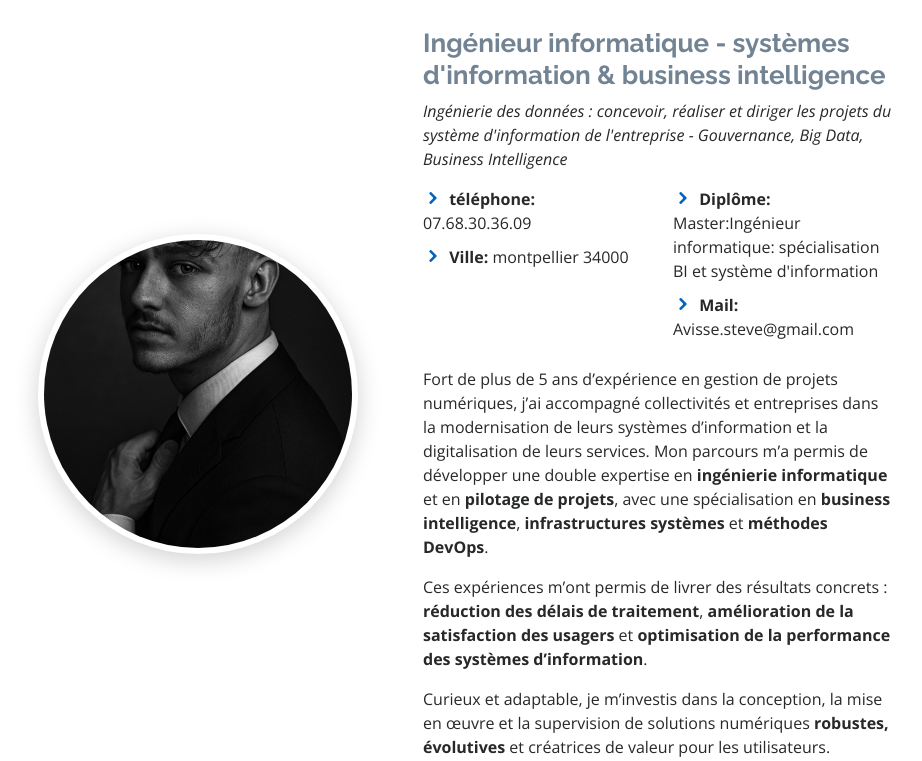
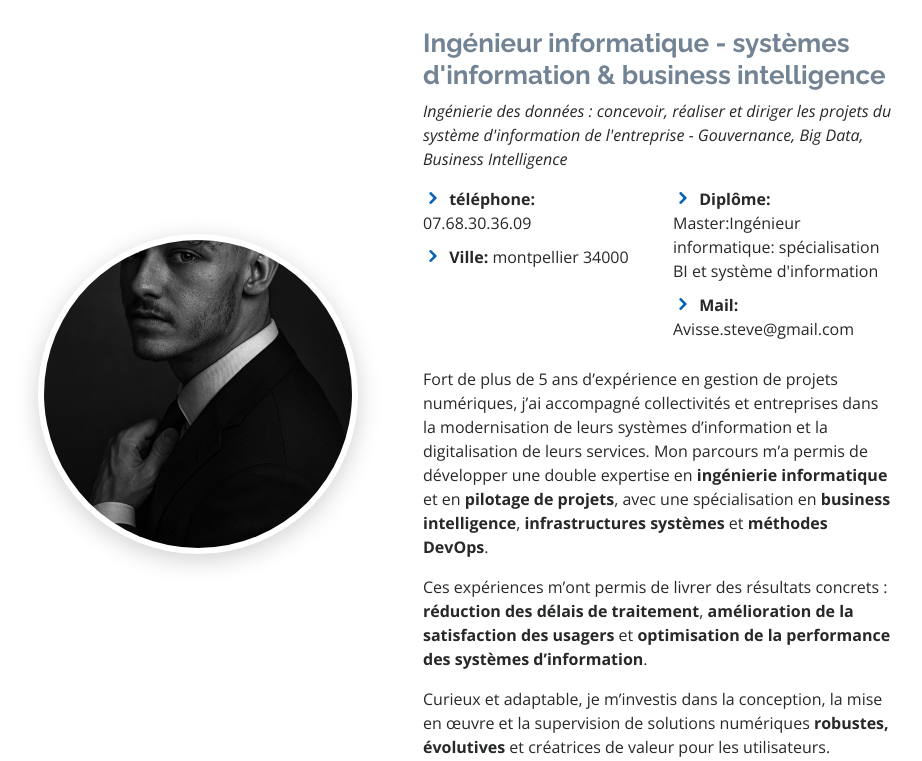
Before and after one commit to avisse/site-chants, a PHP site: page / in a window 1280 px wide. Shown: the part 964-1725 px from the top of the page, without its empty margins (102-1024 px from the left). Run offline with PHP 8.4, Linux system fonts and the light colour scheme; some libraries are stand-ins or nearby versions.

Commit message:
TEST  plus haut

```diff
--- a/assets/css/style.css
+++ b/assets/css/style.css
@@ -63,7 +63,7 @@ h1, h2, h3, h4, h5, h6 {
   width: 320px;
   height: 320px;
   object-fit: cover;
-  object-position: 50% 62%;  /* <— décale la zone visible vers le bas (tête plus basse) */
+  object-position: 50% 70%;  /* <— décale la zone visible vers le bas (tête plus basse) */
   border-radius: 50%;
   background: #fff;
   padding: 6px;
```
